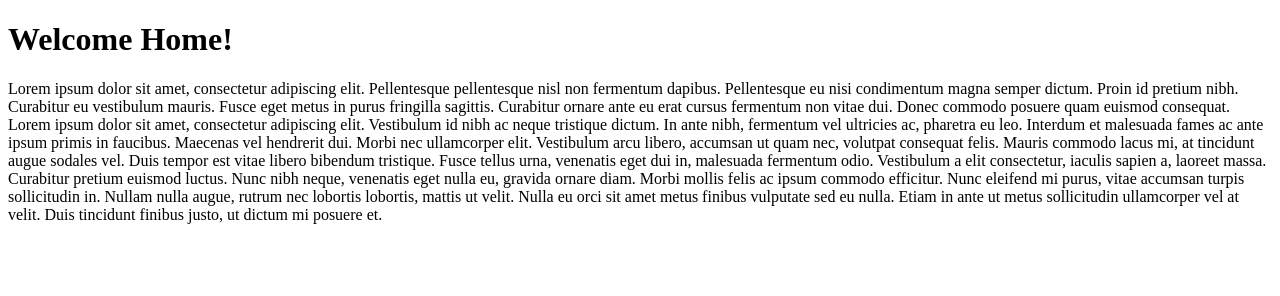
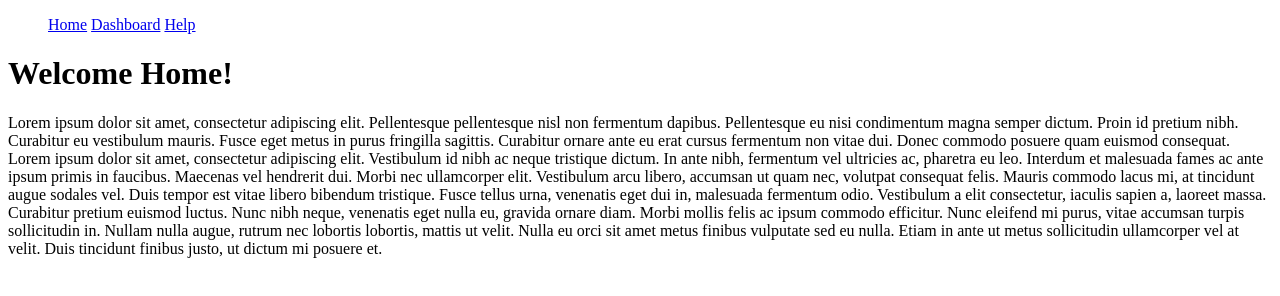
Before and after one commit to chris-tomich/mymemorysucks, a plain HTML site: page LazyLoadingAngularJS/index.html in a window 1280 px wide. Drawn offline with Linux system fonts and the light colour scheme.

Commit message:
Added in some basic styling

```diff
--- /dev/null
+++ b/LazyLoadingAngularJS/css/main.css
@@ -0,0 +1,4 @@
+ul#mainMenu li {
+    display: inline-block;
+    vertical-align: top;
+}
--- a/LazyLoadingAngularJS/index.html
+++ b/LazyLoadingAngularJS/index.html
@@ -3,9 +3,21 @@
 <head lang="en">
     <meta charset="UTF-8">
     <title>Lazy Load Angular JS</title>
+    <link href="css/main.css" type="text/css" rel="stylesheet" rev="stylesheet" />
 </head>
 <body>
     <div data-ng-controller="homeController">
+        <ul id="mainMenu">
+            <li>
+                <a href="#">Home</a>
+            </li>
+            <li>
+                <a href="#dashboard">Dashboard</a>
+            </li>
+            <li>
+                <a href="#help">Help</a>
+            </li>
+        </ul>
         <div data-ng-view></div>
     </div>
     <script type="text/javascript" src="js/angular.js"></script>
```
